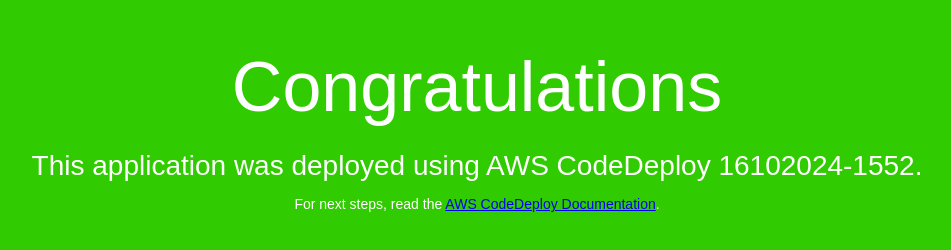
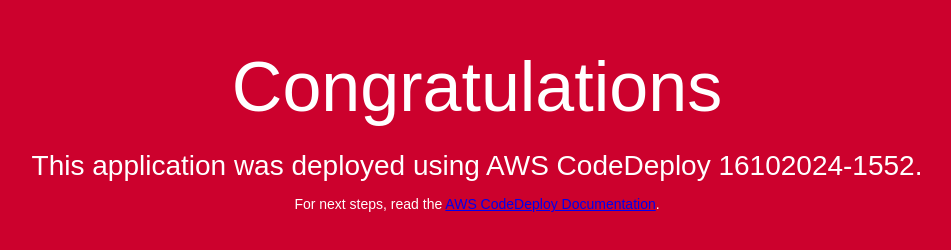
Before and after one commit to carlosadriano-darede/appcode, a plain HTML site: page scripts/index.html in a window 1280 px wide. Shown: the whole page, without its empty margins (163-1114 px from the left). Drawn offline with Linux system fonts and the light colour scheme.

Commit message:
update - 16102024-1616

```diff
--- a/scripts/index.html
+++ b/scripts/index.html
@@ -6,7 +6,7 @@
   <style>
     body {
       color: #ffffff;
-      background-color: #30cc01;
+      background-color: #cc012d;
       font-family: Arial, sans-serif;
       font-size: 14px;
     }
```
Also changed, not shown: 1 other file.
